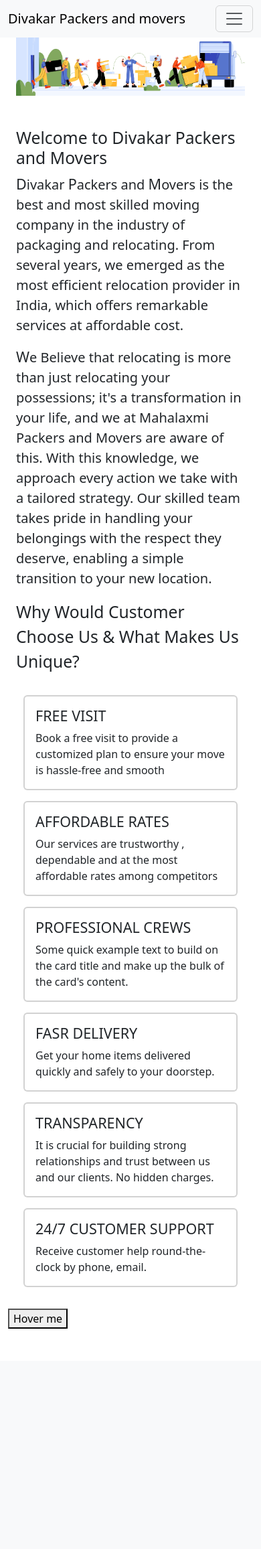
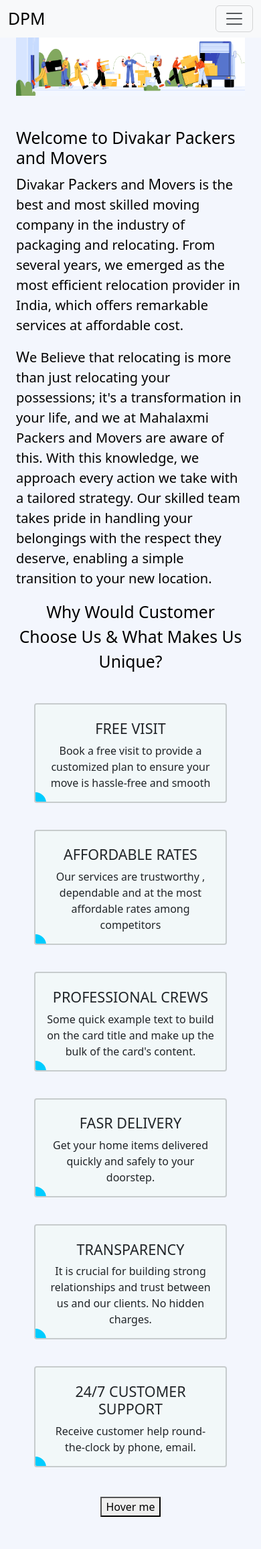
Before and after one commit to DivakarChakali/DPM, a Flask app: page / in a window 390 px wide. Shown: the whole page at 67% size. Before the commit the page ends 1984 px from the top, so only its background shows below. Run offline with Flask 3, Linux system fonts and the light colour scheme.

Commit message:
Made aesthetic improvements and added images

```diff
--- a/static/style.css
+++ b/static/style.css
@@ -0,0 +1,112 @@
+@import url('https://fonts.googleapis.com/css2?family=Titillium+Web:wght@700&display=swap');
+
+#cssmenu, #cssmenu #head-mobile, #cssmenu ul, #cssmenu ul li, #cssmenu ul li a {
+    border: 0;
+    list-style: none;
+    line-height: 1;
+    display: block;
+    position: relative;
+    -webkit-box-sizing: border-box;
+    -moz-box-sizing: border-box;
+    box-sizing: border-box;
+}
+.dropdown:hover .dropdown-menu {
+    display: block;
+    margin-top: 0;
+ }
+
+
+
+.card {
+    padding-top: 2% ;
+}
+
+body {
+    background-color: #f3f6fd;
+    color: rgb(189, 196, 203)
+}
+
+
+hr {
+    border-width: 3px
+}
+
+.container-fluid {
+    position: relative;
+    text-align: center;
+    color: black;
+  }
+  /* Bottom right text */
+  .bottom-right {
+    position: absolute;
+    bottom: 8px;
+    right: 16px;
+  }
+
+
+.go-corner {
+    display: flex;
+    align-items: center;
+    justify-content: center;
+    position: absolute;
+    width: 32px;
+    height: 32px;
+    overflow: hidden;
+    top: 0;
+    right: 0;
+    background-color: #00838d;
+    border-radius: 0 4px 0 32px;
+  }
+
+  .go-arrow {
+    margin-bottom: -4px;
+    margin-right: -4px;
+    color: white;
+    font-family: courier, sans;
+  }
+
+  .card {
+    display: block;
+    position: relative;
+    background-color: #f2f8f9;
+    border-radius: 4px;
+    /* padding: 32px 24px; */
+    margin: 12px;
+    text-decoration: none;
+    z-index: 0;
+    overflow: hidden;
+
+    &:before {
+      content: "";
+      position: absolute;
+      z-index: -1;
+      left: -16px;
+      bottom: -18px;
+      background:  #00ccff;
+      height: 32px;
+      width: 32px;
+      border-radius: 32px;
+      transform: scale(1);
+      transform-origin: 50% 50%;
+      transition: transform 0.25s ease-out;
+    }
+
+    &:hover:before {
+      transform: scale(21.5);
+    }
+  }
+
+  .card:hover {
+    p {
+      transition: all 0.3s ease-out;
+      color: rgba(255, 255, 255, 0.8);
+    }
+   h5 {
+      transition: all 0.3s ease-out;
+      color: #ffffff;
+    }
+  }
+#lmc{
+    border-color: black;
+    border-width: 4px;
+}
--- a/templates/home.html
+++ b/templates/home.html
@@ -10,7 +10,7 @@ Home page
     </div>
     <div class="umc container-fluid text-start mt-5">
         <div class="row">
-            <div class="col-md-7">
+            <div class="col-lg-7 col-md-12 d-md-block">
                 <h2>Welcome to Divakar Packers and Movers</h2>
                 <div class="fs-5">
                     <p>
@@ -21,8 +21,8 @@ Home page
                     </p>
                 </div>
             </div>
-            <div class="d-none d-md-block col-md-5">
-                <img class="container-fluid mt-5" src="/static/young-courier-his-colleague-unloading-cardboard-boxes-from-delivery-van.jpg" alt="">
+            <div class="d-none d-lg-block col-md-5">
+                <img class="container-fluid mt-5" src="/static/flat-design-house-moving-illustration-with-charaters_23-2148655568.webp" alt="">
             </div>
         </div>
     </div>
@@ -32,7 +32,7 @@ Home page
         </div>
         <div class="row">
             <div  class="col cards m-2 d-flex justify-content-center">
-                <div id="card-1"class="card" style="width: 20rem; border-width: 2px;">
+                <div id="card-1"class="card" style="width: 18rem; border-width: 2px;">
                     <div class="card-body">
                         <h5 class="card-title fs-4">FREE VISIT</h5>
                         <p class="card-text">Book a free visit to provide a customized plan to ensure your move is hassle-free and smooth</p>
@@ -40,7 +40,7 @@ Home page
                 </div>
             </div>
             <div class="col cards m-2 d-flex justify-content-center">
-                <div class="card" style="width: 20rem;border-width: 2px;">
+                <div class="card" style="width: 18rem;border-width: 2px;">
                     <div class="card-body">
                         <h5 class="card-title fs-4">AFFORDABLE RATES</h5>
                         <p class="card-text">Our services are trustworthy , dependable and at the most affordable rates among competitors</p>
@@ -48,7 +48,7 @@ Home page
                 </div>
             </div>
             <div class="col cards m-2 d-flex justify-content-center">
-                <div class="card" style="width: 20rem;border-width: 2px;">
+                <div class="card" style="width: 18rem;border-width: 2px;">
                     <div class="card-body">
                         <h5 class="card-title fs-4">PROFESSIONAL CREWS</h5>
                         <p class="card-text">Some quick example text to build on the card title and make up the bulk of the card's content.</p>
@@ -58,7 +58,7 @@ Home page
         </div>
         <div class="row">
             <div class="col cards m-2 d-flex justify-content-center">
-                <div class="card" style="width: 20rem;border-width: 2px;">
+                <div class="card" style="width: 18rem;border-width: 2px;">
                     <div class="card-body">
                         <h5 class="card-title fs-4">FASR DELIVERY</h5>
                         <p class="card-text">Get your home items delivered quickly and safely to your doorstep.</p>
@@ -66,7 +66,7 @@ Home page
                 </div>
             </div>
             <div class="col cards m-2 d-flex justify-content-center">
-                <div class="card" style="width: 20rem;border-width: 2px;">
+                <div class="card" style="width: 18rem;border-width: 2px;">
                     <div class="card-body">
                         <h5 class="card-title fs-4">TRANSPARENCY</h5>
                         <p class="card-text">It is crucial for building strong relationships and trust between us and our clients. No hidden charges.</p>
@@ -74,7 +74,7 @@ Home page
                 </div>
             </div>
             <div class="col cards m-2 d-flex justify-content-center">
-                <div class="card" style="width: 20rem;border-width: 2px;">
+                <div class="card" style="width: 18rem;border-width: 2px;">
                     <div class="card-body">
                         <h5 class="card-title fs-4">24/7 CUSTOMER SUPPORT</h5>
                         <p class="card-text">Receive customer help round-the-clock by phone, email.</p>
@@ -82,6 +82,7 @@ Home page
                 </div>
             </div>
         </div>
+
     </div>
     <button> Hover me</button>
     <!-- <div class="lmc container-fluid">
@@ -118,7 +119,7 @@ Home page
             <div class="services text-center fs-2 m-2">Our Services</div>
             <div class="row">
               <div class="col">
-                    <div class="border border-info-subtle m-2 rounded" style="width: 20rem;">
+                    <div class="border border-info-subtle m-2 rounded" style="width: 18rem;">
                         <img src="/static/_5934c9ee-a5eb-4dd1-ade5-e396d9356a65.jpeg" class="card-img-top" alt="...">
                         <div class="card-body">
                             <h5 class="card-title">Special title treatment</h5>
@@ -128,7 +129,7 @@ Home page
                     </div>
               </div>
               <div class="col">
-                    <div class="border border-info-subtle m-2 rounded" style="width: 20rem;">
+                    <div class="border border-info-subtle m-2 rounded" style="width: 18rem;">
                         <img src="/static/_f6b27bb9-a6ec-4339-8b38-3042b98822b0.jpeg" class="card-img-top" alt="...">
                         <div class="card-body">
                             <h5 class="card-title">Special title treatment</h5>
@@ -138,7 +139,7 @@ Home page
                     </div>
               </div>
               <div class="col">
-                    <div class="border border-info-subtle m-2 rounded" style="width: 20rem;">
+                    <div class="border border-info-subtle m-2 rounded" style="width: 18rem;">
                         <img src="/static/_f6b27bb9-a6ec-4339-8b38-3042b98822b0.jpeg" class="card-img-top" alt="...">
                         <div class="card-body">
                             <h5 class="card-title">Special title treatment</h5>
@@ -151,7 +152,7 @@ Home page
             <div class="row">
                 <div class="col">
                     <a>
-                        <div class="border border-info-subtle m-2 rounded" style="width: 20rem;">
+                        <div class="border border-info-subtle m-2 rounded" style="width: 18rem;">
                             <img src="..." class="card-img-top" alt="...">
                             <div class="card-body">
                                 <h5 class="card-title">Special title treatment</h5>
@@ -163,7 +164,7 @@ Home page
                 </div>
                 <div class="col">
                     <a>
-                        <div class="border border-info-subtle m-2 rounded" style="width: 20rem;">
+                        <div class="border border-info-subtle m-2 rounded" style="width: 18rem;">
                             <img src="..." class="card-img-top" alt="...">
                             <div class="card-body">
                                 <h5 class="card-title">Special title treatment</h5>
@@ -175,7 +176,7 @@ Home page
                 </div>
                 <div class="col">
                     <a>
-                        <div class="border border-info-subtle m-2 rounded" style="width: 20rem;">
+                        <div class="border border-info-subtle m-2 rounded" style="width: 18rem;">
                             <img src="..." class="card-img-top" alt="...">
                             <div class="card-body">
                                 <h5 class="card-title">Special title treatment</h5>
--- a/templates/layout.html
+++ b/templates/layout.html
@@ -14,7 +14,12 @@
     <header>
           <nav class="navbar navbar-expand-lg bg-body-tertiary">
       <div class="container-fluid">
-        <a class="navbar-brand" href="#">Divakar Packers and movers</a>
+        <div class="sub-title">
+          <a class="navbar-brand fs-2 d-none d-md-block" href="#"
+            >Divakar Packers and movers
+          </a>
+          <a class="navbar-brand fs-2 d-md-none" href="#">DPM </a>
+        </div>
         <button
           class="navbar-toggler"
           type="button"
@@ -26,11 +31,11 @@
         >
           <span class="navbar-toggler-icon"></span>
         </button>
-        <div class="collapse navbar-collapse" id="navbarNavDropdown">
+        <div class="collapse navbar-collapse justify-content-end" id="navbarNavDropdown">
           <ul class="navbar-nav">
             <li class="nav-item">
               <a
-                class="nav-link active"
+                class="nav-link"
                 aria-current="page"
                 href="{{ url_for('home') }}"
                 >Home</a
```
Also changed, not shown: static/flat-design-house-moving-illustration-with-charaters_23-2148655568.webp (added).
